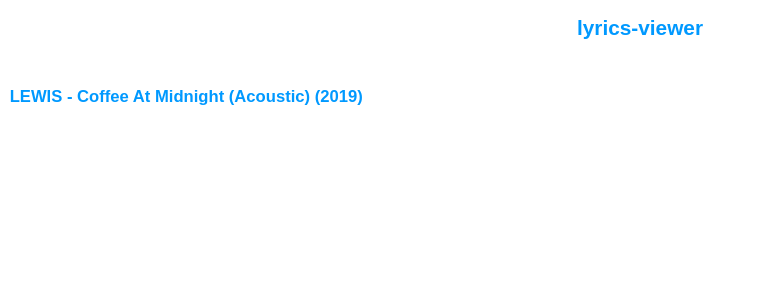
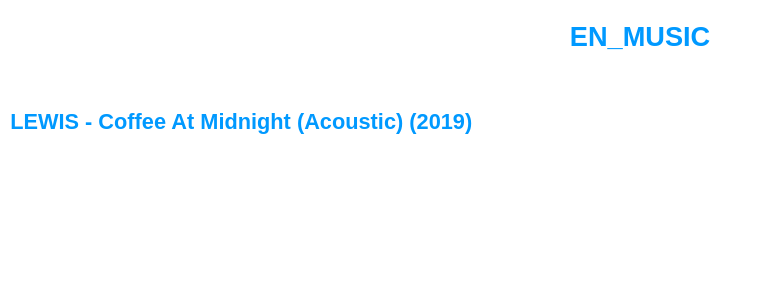
Before and after one commit to davidjimenez75/lyrics-viewer, a PHP site: page /index.php?dir=./EN_MUSIC in a window 1280 px wide. Shown: the top 300 px of the page, without its empty margins (0-762 px from the left). Run offline with PHP 8.4, Linux system fonts and the light colour scheme.

Commit message:
Search lyrics and title of the song on header

```diff
--- a/index.php
+++ b/index.php
@@ -162,7 +162,19 @@
     $template = file_get_contents("index.tpl");
     $template = str_replace("__flv_video__", $video_str, $template);
     $template = str_replace("__flv_videos__", $videos_str, $template);
-    $template = str_replace("__TITLE__", "lyrics-viewer", $template);
+    if (isset($_GET["audio"]))
+    {
+        $template = str_replace("__TITLE__", pathinfo($_GET["audio"],PATHINFO_FILENAME), $template);
+    }elseif (isset($_GET["video"]))
+    {
+        $template = str_replace("__TITLE__", pathinfo($_GET["video"],PATHINFO_FILENAME), $template);
+    }elseif (isset($_GET["dir"]))
+    {
+        $template = str_replace("__TITLE__", pathinfo($_GET["dir"],PATHINFO_FILENAME), $template);
+    }else{
+        $template = str_replace("__TITLE__", "lyrics-viewer", $template);
+    }
+
 
 
     // IS A TXT FILE WITH LYRICS OR SUBTITLES?
@@ -175,13 +187,13 @@
 
         if (isset($_GET["video"]))
         {
-            $cancion = substr(strrchr($_GET["video"], "//"), 1, -4);
+            $cancion = pathinfo($_GET["video"],PATHINFO_FILENAME);
         }elseif (isset($_GET["mp3"]))
         {
-            $cancion = substr(strrchr($_GET["audio"], "//"), 1, -4);
+            $cancion = pathinfo($_GET["audio"],PATHINFO_FILENAME);
         }elseif (isset($_GET["dir"]))
         {
-            $cancion = substr(strrchr($_GET["dir"], "//"), 1, -4);
+            $cancion = pathinfo($_GET["dir"],PATHINFO_FILENAME);
         }else{
             $cancion = "lyrics";
         }
@@ -208,7 +220,7 @@
         // si no hay parametros no crees el .txt
 
 
-        $cancion = " lyrics " .$cancion;
+        $cancion = $cancion. "+lyrics";
         if (is_numeric(substr($cancion, 1, 1))) {
             $cancion = substr($cancion, 2);
         }
@@ -227,8 +239,8 @@
             ); // no mostrar nada al cargar
         }
         $lyrics="";
+    }
 
-    }
 
 
 
@@ -266,6 +278,10 @@
     // FINAL REPLACEMENT
     $template = str_replace("__lyrics__", "<div class='lyrics'>" . nl2br($lyrics) . "</div>", $template);
     $template = str_replace("__lyrics__", "", $template);
+    /*
+    $template = str_replace("__TITLE__", $data[3], $template);
+    $template = str_replace("lyrics+lyrics", "lyrics-viewer", $template);
+    */
 
 
     // MODIFICACIONES FINALES
--- a/index.tpl
+++ b/index.tpl
@@ -147,7 +147,7 @@
 /* Directorios */
 h1 {
 	font-family: Arial, Helvetica, sans-serif;
-	font-size:1.3em;
+	font-size:1.7em;
 	color:#0099FF;
 	padding: 0.1em;
 }
@@ -244,6 +244,7 @@
     -ms-user-select: none;
     user-select: none;
     outline: none;
+	width:100%;
 }
 
 .highlighted{
@@ -273,7 +274,7 @@
 </head>
 <body>
 
-<center><div id="logo"><h1><a href="index.php">lyrics-viewer<a/></h1></div></center>
+<center><div id="logo"><h1><a href="index.php">__TITLE__<a/></h1></div></center>
 __flv_video__
 <br style="clear:both;">
 __flv_videos__
```
